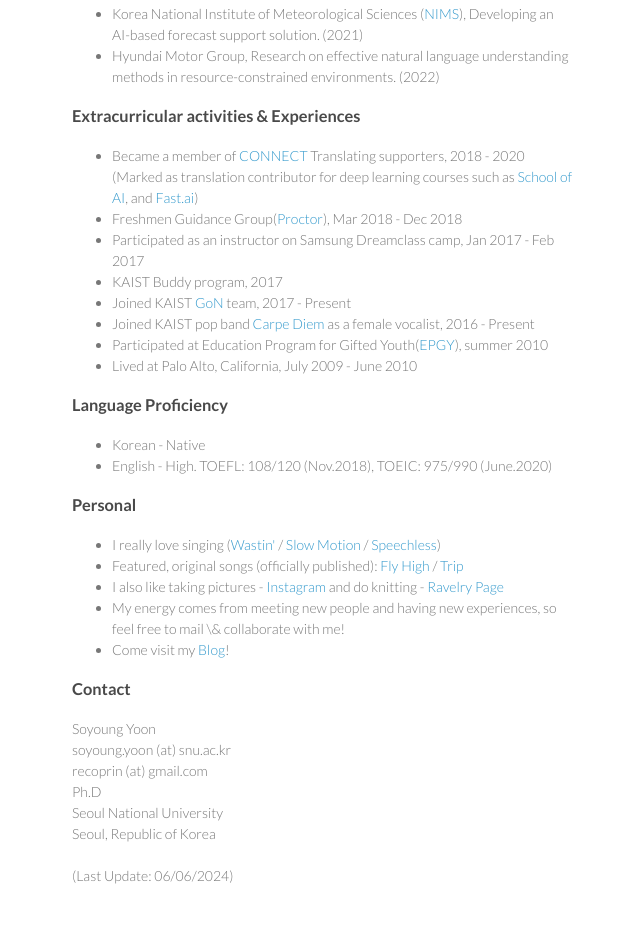
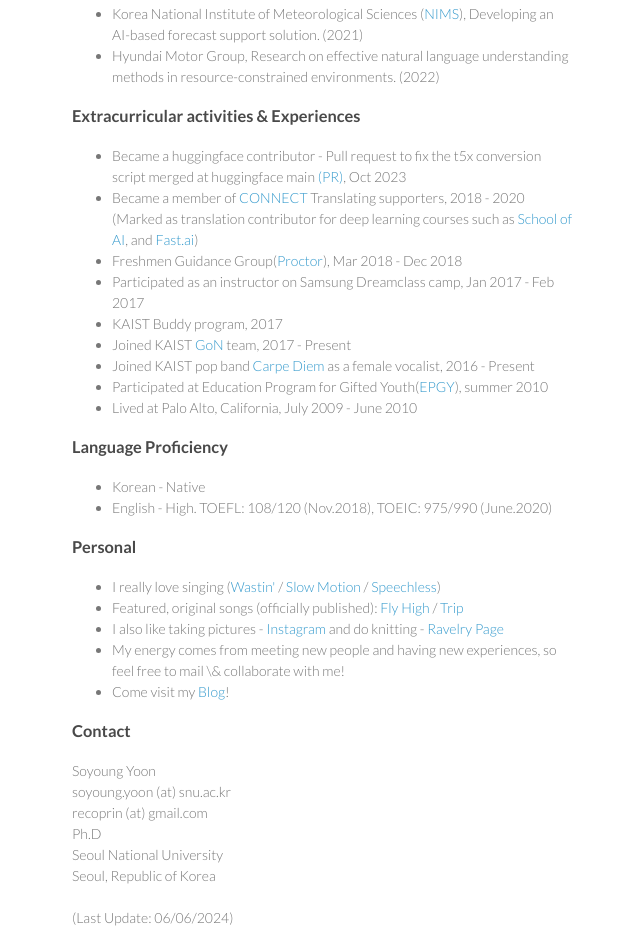
Before and after one commit to soyoung97/profile, a plain HTML site: page index.html in a window 1280 px wide. Shown: the part 2523-3465 px from the top of the page, without its empty margins (498-1138 px from the left). Drawn offline with Linux system fonts and the light colour scheme.

Commit message:
add hf PR

```diff
--- a/index.html
+++ b/index.html
@@ -171,6 +171,7 @@ I am a PhD student at Seoul National University, advised by Prof. Seungwon Hwang
 
       <h3>Extracurricular activities & Experiences</h3>
       <ul>
+	<li>Became a huggingface contributor - Pull request to fix the t5x conversion script merged at huggingface main <a href="https://github.com/huggingface/transformers/pull/26587">(PR)</a>, Oct 2023 </li>
         <li>Became a member of <a href="https://post.naver.com/my.nhn?memberNo=23260204">CONNECT</a> Translating supporters, 2018 - 2020 </li>
         (Marked as translation contributor for deep learning courses such as <a href="https://www.edwith.org/introdeep">School of AI</a>, and <a href="https://www.edwith.org/machinelearningforcoders">Fast.ai</a>)
         <li>Freshmen Guidance Group(<a href="https://freshman.kaist.ac.kr/index.php?mid=fresh_responsibilities">Proctor</a>), Mar 2018 - Dec 2018</li>
```
